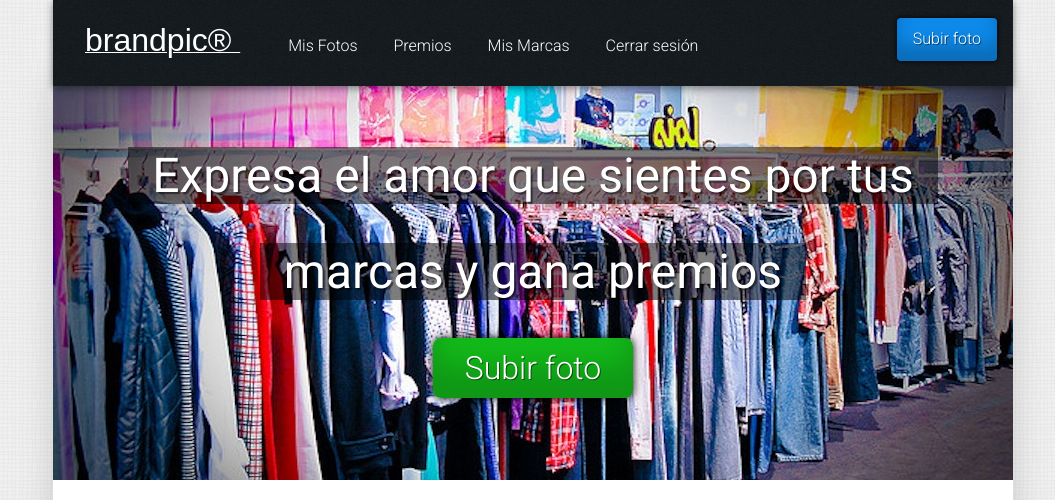
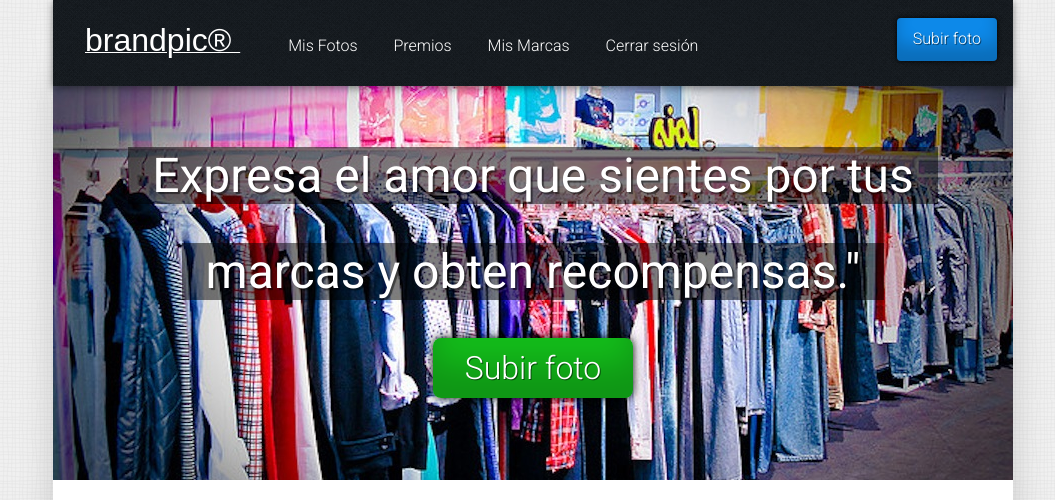
Before and after one commit to UncleMario/brandpic, a Django app: template brandpic/templates/home.html in a window 1280 px wide. Shown: the top 500 px of the page, without its empty margins (107-1162 px from the left). Run offline with Django 3.2, Linux system fonts and the light colour scheme; the template is opened without the code that fills it, so the values that code supplies are empty; the visitor is signed in with stand-in values (Sample User, id 1); parts of the project's set-up code (start-up, migrations or seed data) failed here and were passed over; some libraries are stand-ins or nearby versions; some web fonts are replaced.

Commit message:
change principal quote

```diff
--- a/brandpic/templates/home.html
+++ b/brandpic/templates/home.html
@@ -6,7 +6,7 @@
 			<div class="principal">
 				<h1>
 					<span class="highlight">Expresa el amor que sientes por tus</span><br />
-					<span class="highlight">marcas y gana premios</span>
+					<span class="highlight">marcas y obten recompensas."</span>
 				</h1>
 				{% if not user.is_authenticated %}
 				<center>
```
